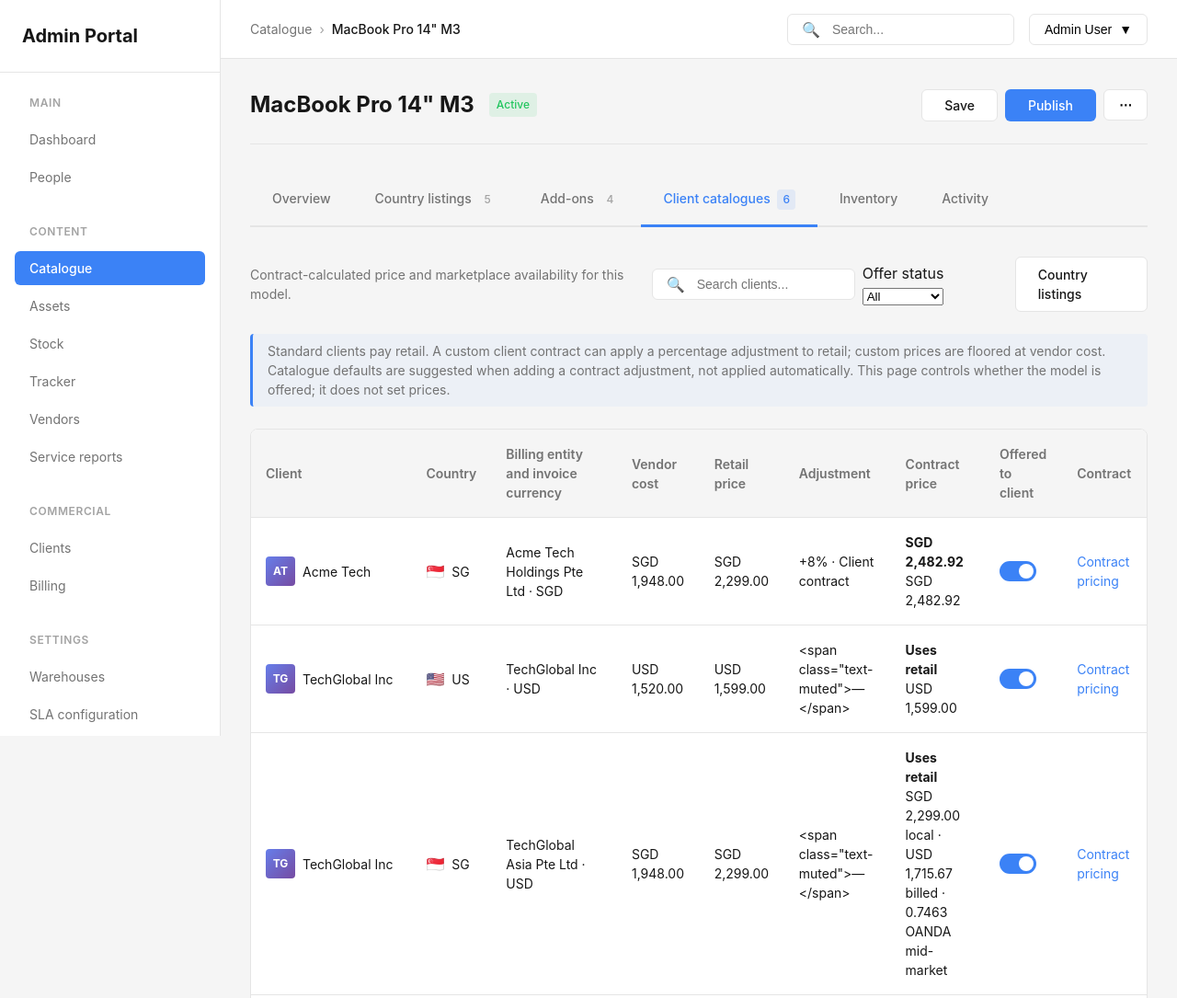
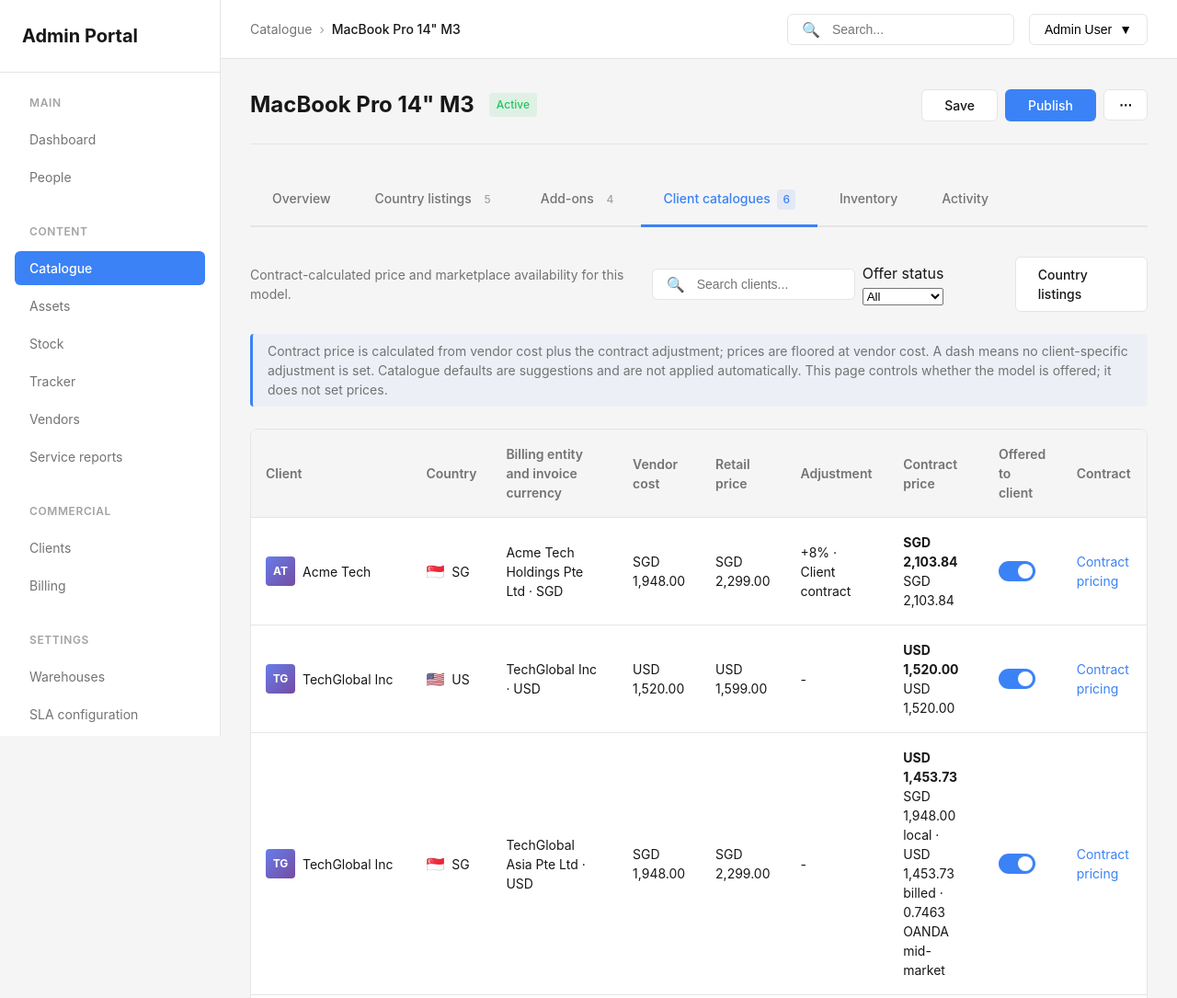
Before and after one commit to Esevel/Greenfield-SAP, a website built with Vite: page pages/catalogue/model/client-catalogues.html in a window 1280 px wide. Shown: the top 1085 px of the page at 92% size. Built offline with nearby package versions, Linux system fonts and the light colour scheme.

Commit message:
Catalogue: 1. Remove below-minimum stock warning 2. Fix no client-specific adjustment 3. Contract price floors at vendor cost

```diff
--- a/pages/catalogue/model/client-catalogues.html
+++ b/pages/catalogue/model/client-catalogues.html
@@ -33,7 +33,7 @@
         </div>
 
         <div class="info-line">
-          Standard clients pay retail. A custom client contract can apply a percentage adjustment to retail; custom prices are floored at vendor cost. Catalogue defaults are suggested when adding a contract adjustment, not applied automatically. This page controls whether the model is offered; it does not set prices.
+          Contract price is calculated from vendor cost plus the contract adjustment; prices are floored at vendor cost. A dash means no client-specific adjustment is set. Catalogue defaults are suggestions and are not applied automatically. This page controls whether the model is offered; it does not set prices.
         </div>
 
         <div class="table-container">
--- a/scripts/client-catalogues.js
+++ b/scripts/client-catalogues.js
@@ -18,7 +18,7 @@ function initClientCatalogues() {
       const c = clients[row.client];
       const vendor = listingData.countries[row.country];
       const price = modelClientPrice(row.client, model, row.country, row.tier);
-      const adjustment = price.hasContractPrice ? `${price.adjustment > 0 ? '+' : ''}${price.adjustment}% · Client contract` : '<span class="text-muted">—</span>';
+      const adjustment = price.hasContractPrice ? `${price.adjustment > 0 ? '+' : ''}${price.adjustment}% · Client contract` : '-';
       const marketplace = !row.offered ? '<span class="badge badge-muted badge-sm">Not offered</span>' : row.hidden ? '<span class="badge badge-muted badge-sm">Hidden by client</span>' : '<span class="badge badge-success badge-sm">Visible</span>';
       return `<tr>
         <td><div class="client-cell"><div class="client-logo">${escapeHtml(c.logo)}</div><span>${escapeHtml(c.name)}</span></div></td>
@@ -27,7 +27,7 @@ function initClientCatalogues() {
         <td class="num">${money(vendor.currency, vendor.cost)}</td>
         <td class="num">${money(vendor.currency, vendor.retail)}</td>
         <td>${escapeHtml(adjustment)}</td>
-        <td class="num"><strong>${price.hasContractPrice ? money(price.currency, price.price) : 'Uses retail'}</strong><div class="stock-sub">${money(vendor.currency, price.localPrice)}${price.currency !== vendor.currency ? ` local · ${money(price.currency, price.price)} billed${price.fx ? ` · ${price.fx.rate.toFixed(4)} ${escapeHtml(price.fx.source)}` : ''}` : ''}</div>${price.floorApplied ? '<div><span class="badge badge-warning badge-sm">Vendor cost floor</span></div>' : ''}</td>
+        <td class="num"><strong>${money(price.currency, price.price)}</strong><div class="stock-sub">${money(vendor.currency, price.localPrice)}${price.currency !== vendor.currency ? ` local · ${money(price.currency, price.price)} billed${price.fx ? ` · ${price.fx.rate.toFixed(4)} ${escapeHtml(price.fx.source)}` : ''}` : ''}</div>${price.floorApplied ? '<div><span class="badge badge-warning badge-sm">Vendor cost floor</span></div>' : ''}</td>
         <td><label class="toggle-switch" aria-label="Offer ${escapeHtml(c.name)} this model"><input type="checkbox" data-offer="${row.client}" ${row.offered ? 'checked' : ''}><span class="toggle-slider"></span></label></td>
         <td><a href="/pages/clients/detail.html?c=${row.client}#sec-pricing" class="link-sm">Contract pricing</a></td>
       </tr>`;
--- a/scripts/markup-data.js
+++ b/scripts/markup-data.js
@@ -58,7 +58,7 @@ function modelClientPrice(clientId, model, country, tier) {
   const terms = CONTRACTS[clientId].terms;
   const exception = terms.pricing.markup.find(m => m.category === MODEL_VENDOR_LISTINGS[model].category && m.tier === tier);
   const adjustment = exception ? exception.markup : 0;
-  const beforeFloor = listing.retail * (1 + adjustment / 100);
+  const beforeFloor = listing.cost * (1 + adjustment / 100);
   const localPrice = Math.round(Math.max(listing.cost, beforeFloor) * 100) / 100;
   const billing = payingEntity(terms, country);
   const fx = fxQuote(terms, listing.currency, billing.entity.currency);
@@ -67,4 +67,4 @@ function modelClientPrice(clientId, model, country, tier) {
   return { listing, tier, adjustment, adjustmentSource: exception ? 'Client contract' : '', hasContractPrice: !!exception, localPrice, price, currency: billing.entity.currency, vendorCost, entity: billing.entity, fx, floorApplied: !!exception && beforeFloor < listing.cost };
 }
 
-// Pricing is sourced from MODEL_VENDOR_LISTINGS; contract exceptions and catalogue defaults are percentage adjustments.
+// Pricing is sourced from MODEL_VENDOR_LISTINGS; contract exceptions are percentage adjustments to vendor cost, floored at vendor cost.
```
Also changed, not shown: pages/catalogue/list.html (+0 -3 lines), pages/catalogue/markup.html (+3 -3 lines), pages/catalogue/model/country-listings.html (+2 -2 lines).
